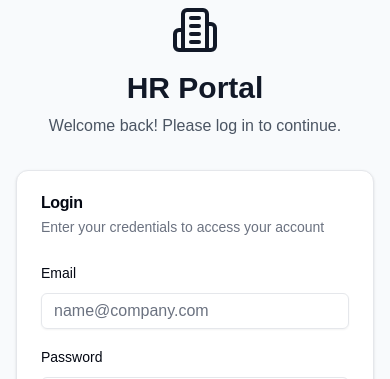
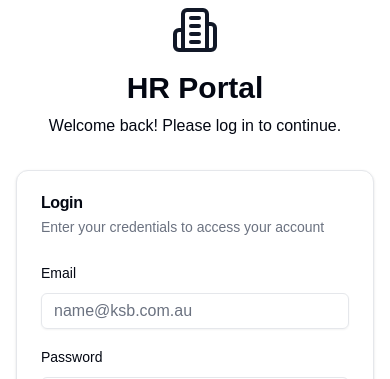
Before and after one commit to WhatTheShuck/NextHRT, a Next.js app: page /auth in a window 390 px wide. Shown: the part 209-588 px from the top of the page. Built offline with nearby package versions, Linux system fonts and the light colour scheme.

Commit message:
Auth page responsive to Theme change

```diff
--- a/app/auth/page.tsx
+++ b/app/auth/page.tsx
@@ -13,6 +13,7 @@ import { Input } from "@/components/ui/input";
 import { Label } from "@/components/ui/label";
 import { Building2, Lock } from "lucide-react";
 import Link from "next/link";
+import { companyDetails } from "@/lib/data";
 
 const LoginPage = () => {
   const handleSubmit = (e) => {
@@ -21,15 +22,13 @@ const LoginPage = () => {
   };
 
   return (
-    <div className="min-h-screen w-full flex items-center justify-center bg-slate-50">
+    <div className="min-h-screen w-full flex items-center justify-center bg-background">
       <div className="w-full max-w-md px-4">
         {/* Logo and Company Name */}
         <div className="text-center mb-8">
           <Building2 className="mx-auto h-12 w-12 text-primary" />
-          <h1 className="mt-4 text-3xl font-bold text-gray-900">HR Portal</h1>
-          <p className="mt-2 text-gray-600">
-            Welcome back! Please log in to continue.
-          </p>
+          <h1 className="mt-4 text-3xl font-bold ">HR Portal</h1>
+          <p className="mt-2">Welcome back! Please log in to continue.</p>
         </div>
 
         {/* Login Card */}
@@ -47,7 +46,7 @@ const LoginPage = () => {
                 <Input
                   id="email"
                   type="email"
-                  placeholder="name@company.com"
+                  placeholder={`name@${companyDetails.domain_extension}`}
                   required
                   className="w-full"
                 />
```
